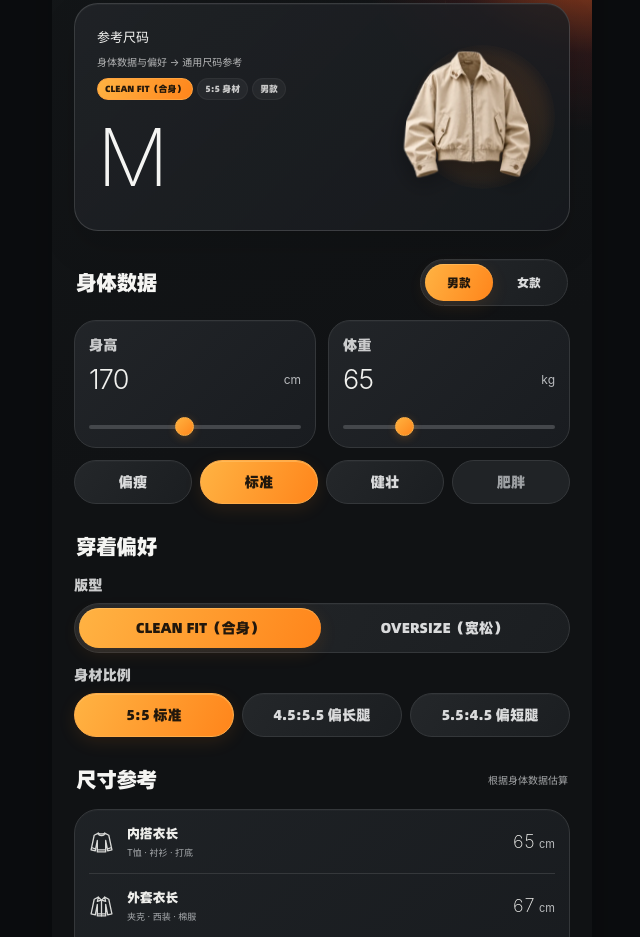
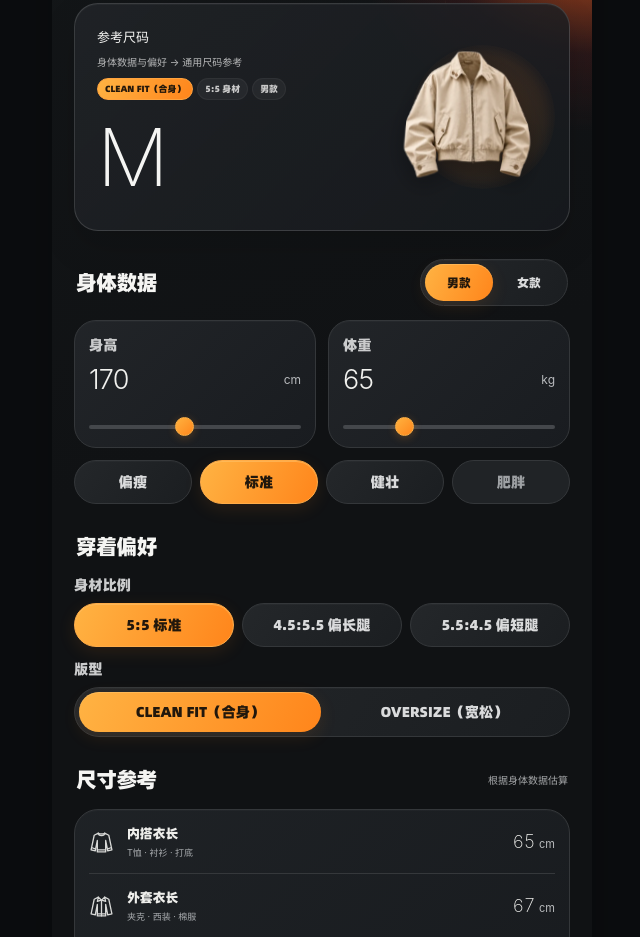
Before and after one commit to OrangeeDK/-chuan-da-chi-ma, a plain HTML site: page index.html in a window 1280 px wide. Shown: the part 248-1185 px from the top of the page, without its empty margins (318-958 px from the left). Drawn offline with Linux system fonts and the light colour scheme; a web font is replaced by a local one.

Commit message:
Show body proportion before fit preference

```diff
--- a/glass-layout.js
+++ b/glass-layout.js
@@ -44,7 +44,7 @@
  const preferences=document.createElement('section');preferences.className='glass-preferences';
  preferences.innerHTML='<div class="glass-section-heading"><h2>穿着偏好</h2></div>';
  const fit=document.getElementById('fitSeg').closest('.controls'),prop=document.getElementById('propPill').closest('.controls');
- measureSection.before(preferences);preferences.append(fit,prop);
+ measureSection.before(preferences);preferences.append(prop,fit);
  const upload=document.querySelector('.product-upload');
  const uploadIcon=document.createElement('span');uploadIcon.className='glass-upload-icon';uploadIcon.setAttribute('aria-hidden','true');uploadIcon.innerHTML='<svg viewBox="0 0 24 24" fill="none"><path d="M12 16V3M7 8L12 3L17 8M4 14V20H20V14" stroke="currentColor" stroke-width="1.6" stroke-linecap="round" stroke-linejoin="round"/></svg>';
  upload.prepend(uploadIcon);
--- a/index.html
+++ b/index.html
@@ -1065,6 +1065,6 @@ render();
 </script>
 <script src="browser-ocr.js?v=20261004c"></script>
 <script src="product-size.js?v=glass7"></script>
-<script src="glass-layout.js?v=9"></script>
+<script src="glass-layout.js?v=10"></script>
 </body>
 </html>
```
